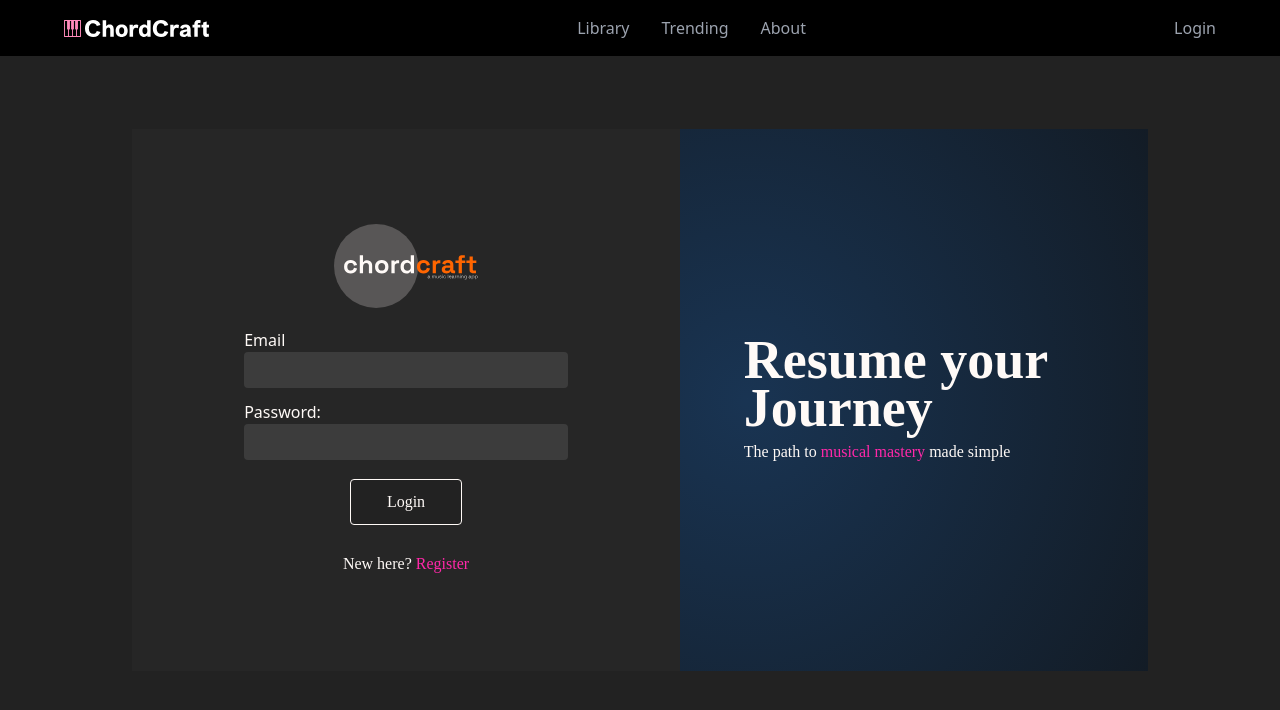
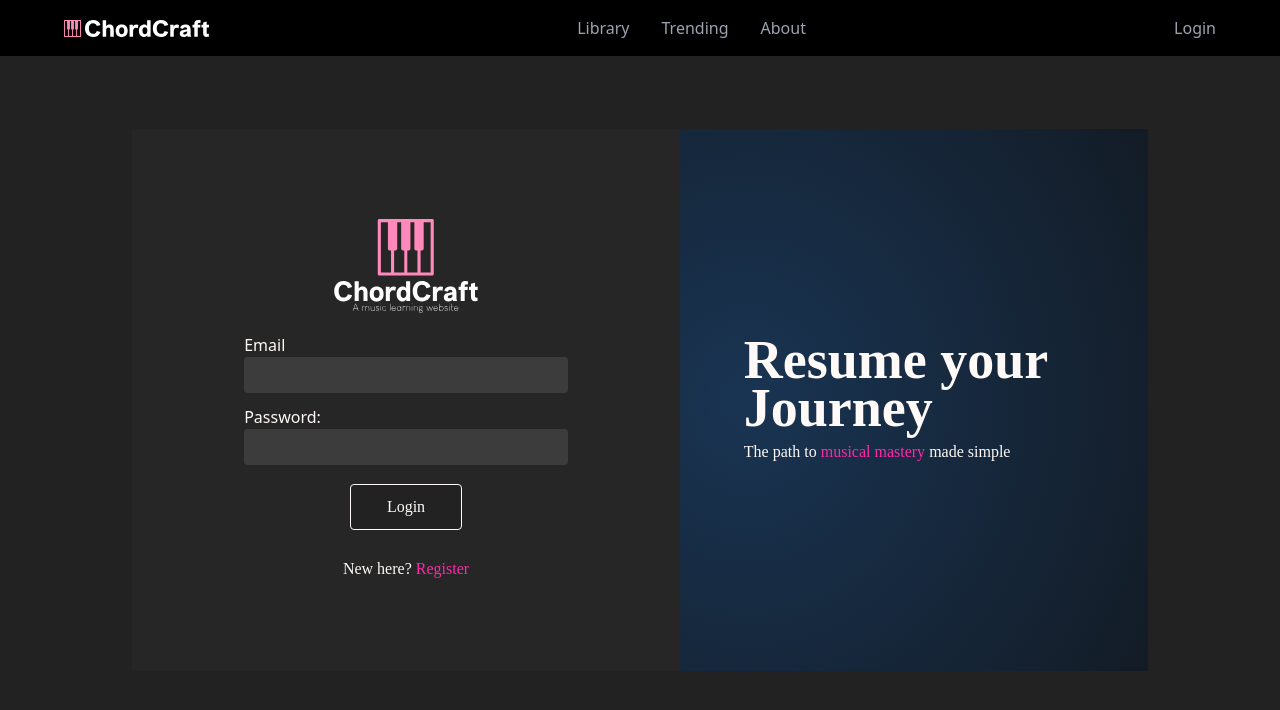
Before and after one commit to Niketw/chord-craft, a React (Vite) app in the folder client/: page /login in a window 1280 px wide. Shown: the top 710 px of the page. Built offline with nearby package versions, Linux system fonts and the light colour scheme; no server answers.

Commit message:
UI change

```diff
--- a/client/src/pages/LoginPage.jsx
+++ b/client/src/pages/LoginPage.jsx
@@ -1,5 +1,5 @@
 import Header from '../components/Header';
-import hero_logo from '../vectors/hero_logo.svg';
+import newlogo from '../vectors/newlogo.svg';
 import { useState } from 'react';
 import httpClient from "../HttpClient.js";
 
@@ -33,7 +33,7 @@ export default function Login() {
             <Header/>
             <div className='flex bg-craft_grey text-primary min-h-[542px] items-center'>
                 <div className="working-container px-28 grid gap-5 justify-center justify-items-center">
-                    <img src={hero_logo} className="w-36"/>
+                    <img src={newlogo} className="w-36"/>
                     <form onSubmit={logInUser} method="post" className="grid grid-rows-3 gap-3 items-center">
                         <div>
                             <label htmlFor="email" className='mb-1'>Email</label>
--- a/client/src/pages/SignupPage.jsx
+++ b/client/src/pages/SignupPage.jsx
@@ -1,5 +1,5 @@
 import Header from '../components/Header';
-import hero_logo from '../vectors/hero_logo.svg';
+import newlogo from '../vectors/newlogo.svg';
 import { useState } from 'react';
 import httpClient from "../HttpClient.js";
 
@@ -39,7 +39,7 @@ export default function Signup() {
 
             <div className='flex bg-craft_grey text-primary min-h-[542px] items-center overflow-clip rounded-2xl'>
                 <div className="working-container px-28 grid gap-5 justify-center justify-items-center">
-                    <img src={hero_logo} className="w-36"/>
+                    <img src={newlogo} className="w-36"/>
                     <form onSubmit={registerUser} className="grid grid-rows-4 gap-3 items-center">
                         <div>
                             <label htmlFor="name" className='mb-1'>Name</label>
```
